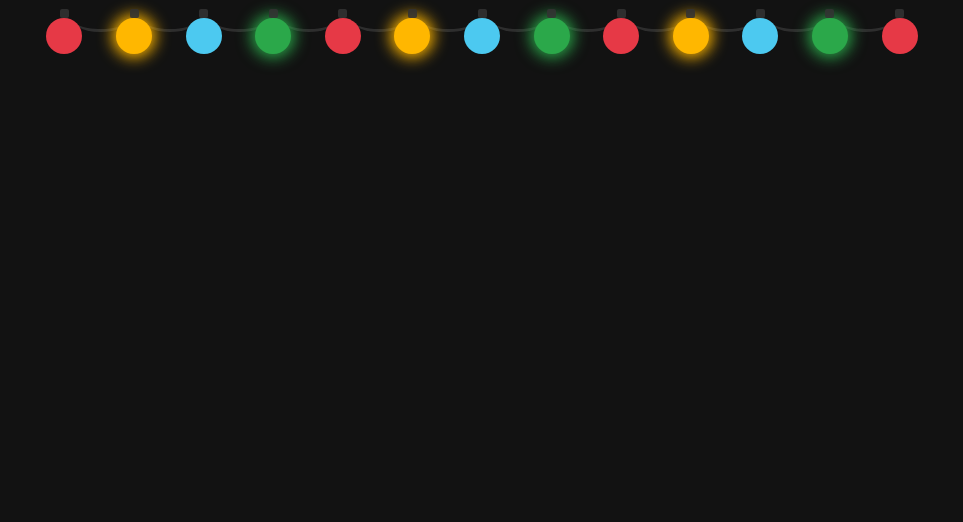
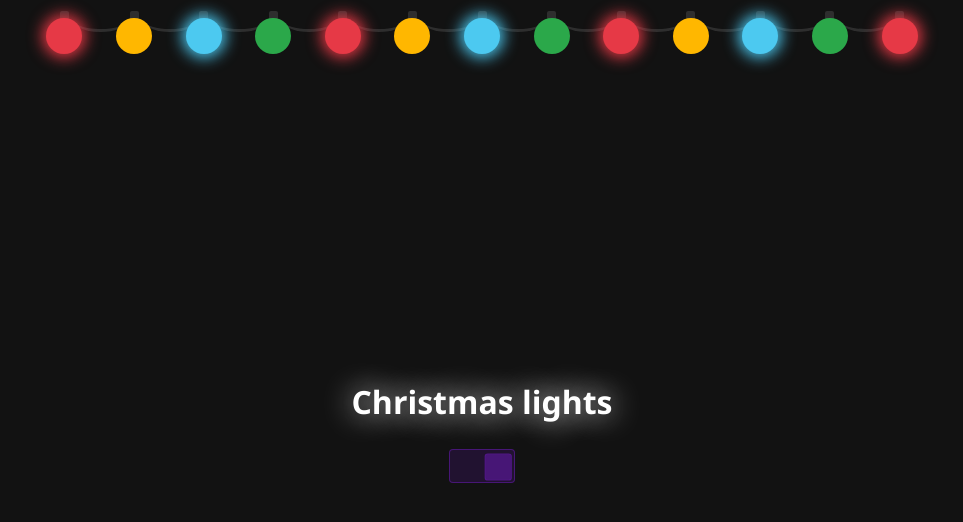
Before and after one commit to shikitsun/tier-1-svelte, a SvelteKit app: page /christmas-lights in a window 1280 px wide. Shown: the top 522 px of the page, without its empty margins (158-1121 px from the left). Built offline with nearby package versions, Linux system fonts and the light colour scheme.

Commit message:
on/off switch for lightrope

```diff
--- a/src/routes/christmas-lights/+page.svelte
+++ b/src/routes/christmas-lights/+page.svelte
@@ -1,4 +1,5 @@
 <script>
+  // tl;dr many of these styles inspired by https://codepen.io/irfanezani_/pen/mdeLpKo, many thanks to author :)
   /**
    * In px for precise
    */
@@ -18,11 +19,12 @@
    * @type {{[key: string | number]: string}}
    */
   let colors = {};
+  let isPlayed = true;
   const defaultColors = Object.freeze(['#e63946', '#ffb700', '#4cc9f0', '#2ba84a']);
   /**
    * How many elements
    */
-  const elementCount = defaultColors.length;
+  $: elementCount = defaultColors.length + Object.keys(colors).length;
 
   $: bulbs = new Array(Math.round(ropeWidth / (elementWidth + bulbWidth * 1.25))).fill(null);
 
@@ -58,7 +60,11 @@
      * @param {string} name
      */
     const findAnimation = (animations, name) =>
-      (animations || []).find((anim) => /** @type {any} */ (anim)['animationName'].includes(name));
+      (animations || []).find(
+        (anim) =>
+          /** @type {any} */ (anim)['animationName'] &&
+          /** @type {any} */ (anim)['animationName'].includes(name)
+      );
     /**
      * Search for animation container with same idx base
      * @param {number} idx
@@ -109,6 +115,7 @@
     bind:clientWidth={ropeWidth}
     style:--ropePartLength={ropePartLength + 'px'}
     style:--bulbWidth={bulbWidth + 'px'}
+    class:off={!isPlayed}
   >
     {#each bulbs as _, idx}
       <li
@@ -118,6 +125,14 @@
       />
     {/each}
   </ul>
+
+  <div class="controls">
+    <h2 class="title">Christmas lights</h2>
+
+    <form class="form">
+      <input type="checkbox" bind:checked={isPlayed} />
+    </form>
+  </div>
 </main>
 
 <style>
@@ -136,6 +151,8 @@
   main {
     width: 100vw;
     height: 100vh;
+    display: flex;
+    flex-wrap: wrap;
   }
 
   .lightrope {
@@ -150,6 +167,9 @@
   .lightrope > * {
     all: unset;
     --glow-color: var(--color, #2ba84a);
+    --top-size: calc(var(--bw) / 4);
+    --top-radius: 2px;
+    --base-delay: 500ms;
     position: relative;
     width: var(--bw);
     height: var(--bw);
@@ -157,12 +177,14 @@
     top: calc(var(--bw) / 2);
     background-color: var(--rope-color);
     margin-right: calc((var(--bw) + var(--ropePartLength, 16px)) * 0.6666666666666666);
-    background-color: var(--color, #2ba84a);
+    background-color: #003049;
+    transition: background-color var(--base-delay) linear;
   }
 
   .lightrope:not(.off) > * {
+    background-color: var(--color, #2ba84a);
     animation: glow var(--duration, 1s) infinite;
-    animation-delay: var(--delay, 0s);
+    animation-delay: calc(var(--delay, 0s) + var(--base-delay));
   }
 
   .lightrope > *:last-child {
@@ -174,16 +196,16 @@
   }
 
   .lightrope > ::before {
-    --size: calc(var(--bw) / 4);
     content: '';
     position: absolute;
-    height: var(--size);
-    width: var(--size);
-    border-radius: 2px;
+    height: var(--top-size);
+    width: var(--top-size);
+    border-radius: var(--top-radius);
     display: inline-block;
     background-color: var(--rope-color);
-    left: calc(var(--size) * 1.5);
-    top: calc(var(--size) * -1);
+    left: calc(var(--top-size) * 1.5);
+    top: calc(var(--top-size) * -1 + var(--top-radius));
+    z-index: -1;
   }
 
   .lightrope > ::after {
@@ -199,6 +221,63 @@
     z-index: -1;
   }
 
+  .controls {
+    display: flex;
+    flex-direction: column;
+    align-content: center;
+    width: 100%;
+  }
+
+  .controls .title {
+    color: white;
+    font-size: min(11vw, max(2rem, 2vw));
+    text-align: center;
+    text-shadow: 0px 0px 30px white;
+  }
+
+  .controls .form {
+    display: flex;
+    justify-content: center;
+  }
+
+  .controls .form [type='checkbox'] {
+    all: unset;
+    position: relative;
+    --width: 4rem;
+    --height: 2rem;
+    /* off by default */
+    --state: 0;
+    width: var(--width);
+    height: var(--height);
+    cursor: pointer;
+  }
+
+  .controls .form [type='checkbox']:checked {
+    --state: 1;
+  }
+
+  .controls .form [type='checkbox'],
+  .controls .form [type='checkbox']::before {
+    background-color: #5a189a3a;
+    border-radius: 0.25rem;
+    border: 0.025rem solid #5a189aaa;
+  }
+
+  .controls .form [type='checkbox']::before {
+    content: '';
+    position: absolute;
+    inset: 0;
+    top: -1.05%;
+    transform: scale(0.8) translateX(calc(var(--width) / 2 * var(--state) / 0.82));
+    width: calc(var(--width) / 2);
+    height: var(--height);
+    transition: transform 150ms linear, background-color 150ms linear;
+  }
+
+  .controls .form [type='checkbox']:checked::before {
+    background-color: #5a189aaa;
+  }
+
   @keyframes glow {
     0%,
     100% {
```
